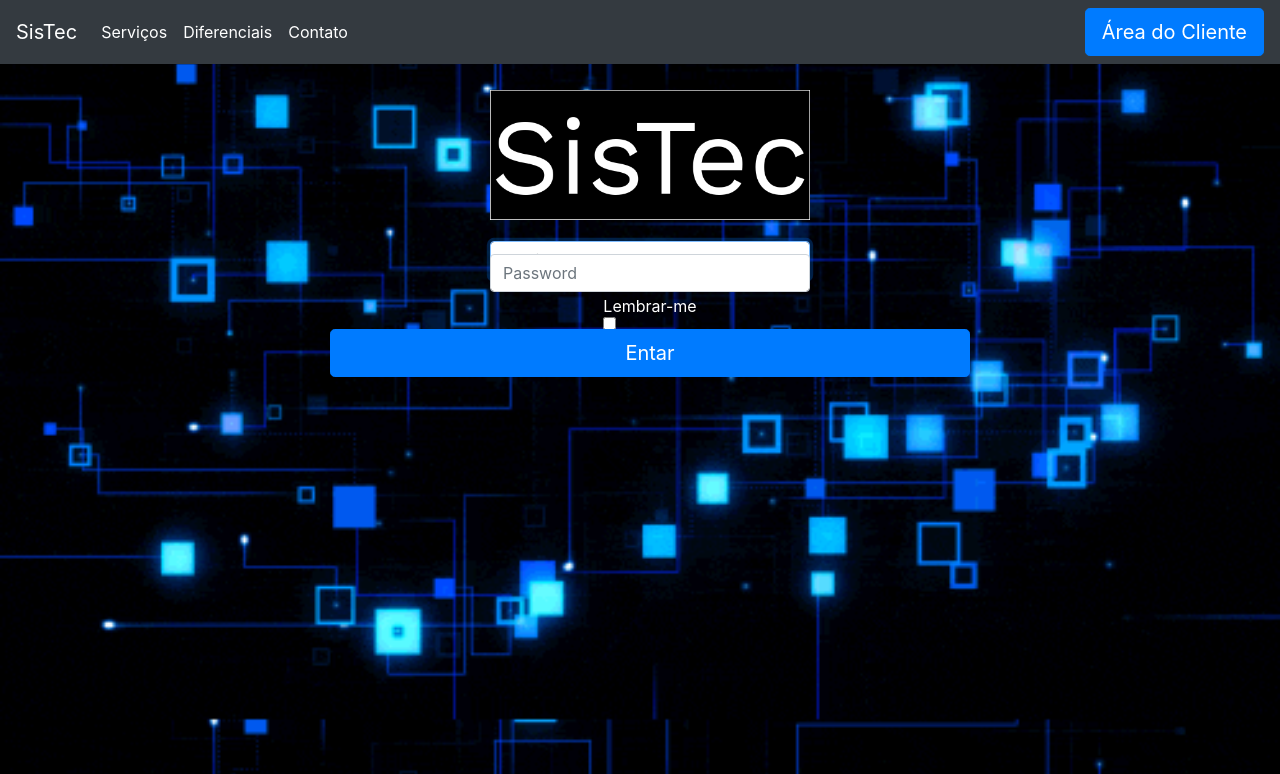
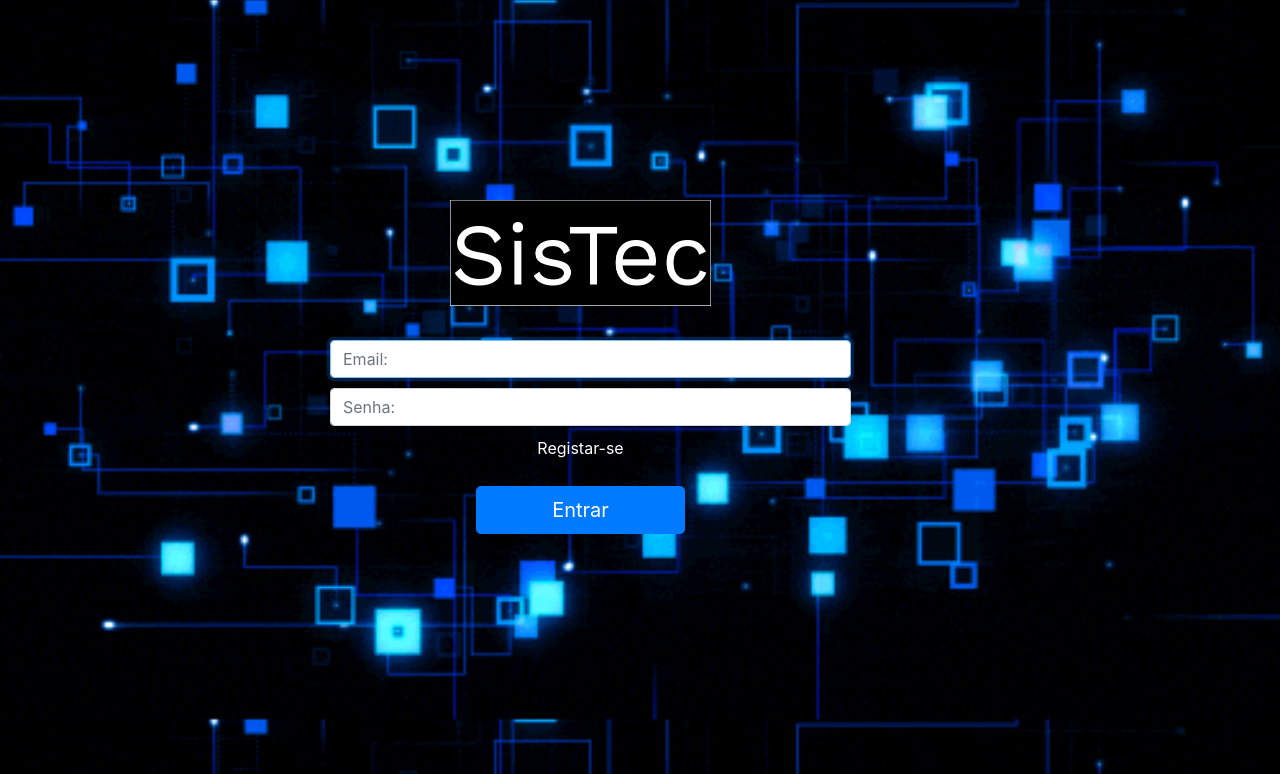
Before and after one commit to SamuelHericles/Projeto_Final_Tec_Web, a PHP site: page /login.html in a window 1280 px wide. Shown: the top 774 px of the page. Run offline with PHP 8.4, Linux system fonts and the light colour scheme.

Commit message:
Estilizando o login do cliente

```diff
--- a/estilo.css
+++ b/estilo.css
@@ -2,7 +2,6 @@ footer {
     position : absolute;
     top: 1200px;
     width: 100%;
-
 }
 
 footer p{
@@ -14,54 +13,47 @@ footer p{
     color: white;
 }
 
-#login {
-    position: absolute;
-    background-image: url('back.gif');
-    background-size: cover;
-    margin: 10px;
-    top: 10%;
-    width: 50%;
-    left:  25%;
-}
-
 .form-group{
     margin:20px;
 }
 
-.form-control{
+.entrada{
     position: absolute;
+    left: 25%;
+    top: 25%;
+}
+
+#login {
+    background-image: url('back.gif');
+    background-size: cover;
+    margin: 10px;
     width: 50%;
 }
 
 #inputEmail{
-    top: 60%;
-    left:  25%;
+    margin: 10px;
+    width: 100%;
 }
 
 #inputPassword{
-    top: 65%;
-    left:  25%;
+    margin: 10px;
+    width: 100%;
 }
 
 #inputRemember{
-    position: absolute;
     color: white;
-    top: 90%;
 }
 
+#inputEnter{
+    position: absolute;
+    width: 40%;
+    top: 110%;
+    right: 30%;
+}
+#login a{
+    color : white;
+}
 .container{
-    /*position: absolute;*/
     margin-top: 60px;
     margin-bottom: 60px;
-    width: 80%;
 }
-
-/*#btnEnviaContato{
-    top: 80%;
-    width: 50%;
-}*/
-
-#btnEntrar{
-    position: absolute;
-    top: 95%;
-}
--- a/login.html
+++ b/login.html
@@ -5,60 +5,27 @@
     <meta name="viewport" content="width=device-width, initial-scale=1.0">
     <meta http-equiv="X-UA-Compatible" content="ie=edge">
     <title>Login</title>
+    <link rel="stylesheet" href="reset.css">
+    <link rel="stylesheet" href="css/bootstrap.min.css">
     <link rel="stylesheet" href="css/bootstrap.css">
+    <link rel="stylesheet" href="carousel.css">
     <link rel="stylesheet" href="estilo.css">
 
 </head>
 
-  <header>
-      <nav class="navbar navbar-expand-md navbar-dark fixed-top bg-dark">
-        <a class="navbar-brand" href="index.html">SisTec</a>
-        <button class="navbar-toggler" type="button" data-toggle="collapse" data-target="#navbarCollapse" aria-controls="navbarCollapse" aria-expanded="false" aria-label="Toggle navigation">
-          <span class="navbar-toggler-icon"></span>
-        </button>
-        <div class="collapse navbar-collapse" id="navbarCollapse">
-          <ul class="navbar-nav mr-auto">
-            <li class="nav-item active">
-              <a class="nav-link" href="Servico.html">Serviços</a>
-            </li>
-            <li class="nav-item active">
-              <a class="nav-link" href="Diferenciais.html">Diferenciais</a>
-            </li>
-            <li class="nav-item active">
-              <a class="nav-link" href="Contato.html">Contato</a>
-            </li>
-          </ul>
-
-          <form class="form-inline mt-2 mt-md-0" method="POST" action="login.html">
-              <input type="submit" name="BTEnvia" class="btn btn-primary btn-lg btn-block btn-green" value="Área do Cliente">
-              <!--<button class="btn btn-outline-success my-2 my-sm-0" type="submit"><a href="login.html">Área do Cliente</a></button>-->
-          </form>
-
-        </div>
-      </nav>
-    </header>
-
 
         <body id = "login" class="text-center">
+
             <form class="form-signin">
-              <img class="mb-4" src="logo.png" alt="" width="50%" height="50%">
-              <h1 class="h3 mb-3 font-weight-normal">Entrar</h1>
-              <label for="inputEmail" class="sr-only">Endereço de email</label>
-              <input type="email" id="inputEmail" class="form-control" placeholder="Email address" required="" autofocus="">
-              <label for="inputPassword" class="sr-only">Senha</label>
-              <input type="password" id="inputPassword" class="form-control" placeholder="Password" required="">
 
-              <div class="checkbox mb-3">
-
-                <label>
-                  <input id="inputRemember"type="checkbox" value="remember-me"> Lembrar-me
-                </label>
-
+              <div class="entrada">
+                <img class="mb-4" src="logo.png" alt="" width="50%" height="50%">
+                <input type="email" id="inputEmail" class="form-control" placeholder="Email:" required="" autofocus="">
+                <input type="password" id="inputPassword" class="form-control" placeholder="Senha:" required="">
+                <a href="#">Registar-se</a>
+                <input id="inputEnter" type="submit" name="BTEnvia" class="btn btn-primary btn-lg btn-block btn-green" value="Entrar">
               </div>
 
-              <input id="btnEntrar" type="submit" name="BTEnvia" class="btn btn-primary btn-lg btn-block btn-green" value="Entar">
-
-              <!--<button class="entrarbtn btn btn-lg btn-primary btn-block" type="submit">Entar</button>-->
             </form>
 
 
```
